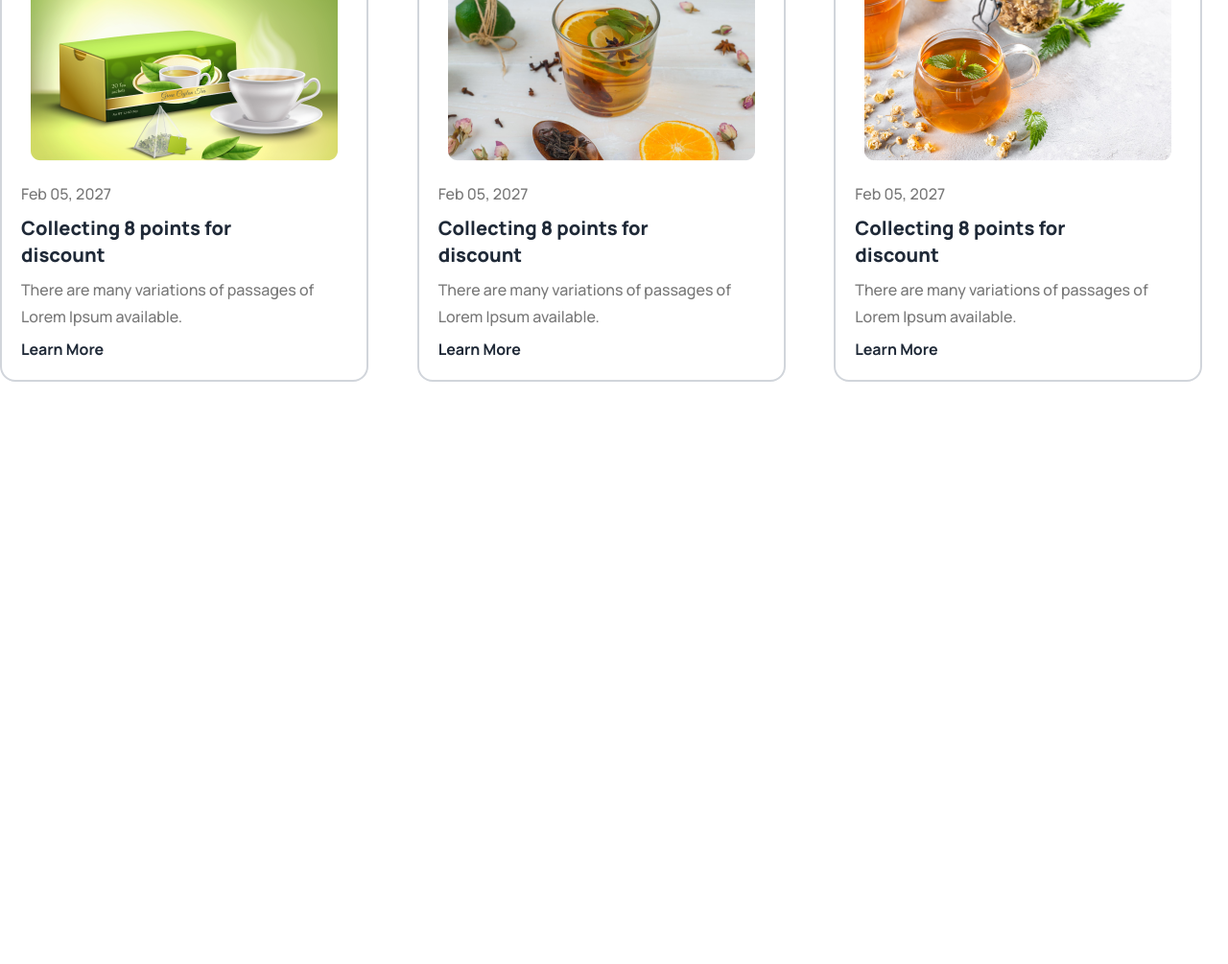
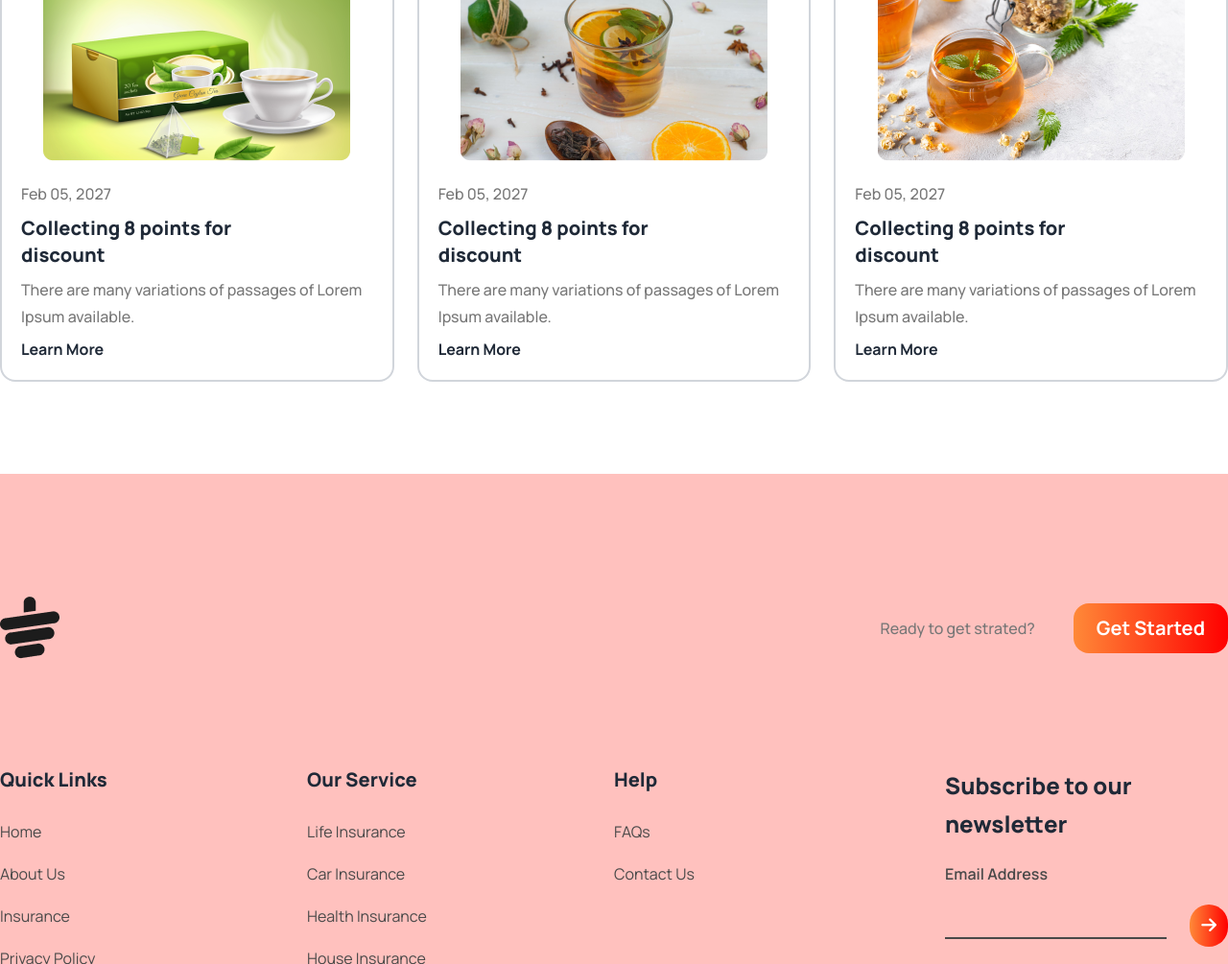
Before and after one commit to mdnasimtalukdar/TeaPark, a website: page index.html in a window 1280 px wide. Shown: the part 3245-4250 px from the top of the page at 96% size. Before the commit the page ends 3739 px from the top, so only its background shows below. Drawn offline with Linux system fonts and the light colour scheme.

Commit message:
Create Footer. Now this website is complete

```diff
--- a/index.html
+++ b/index.html
@@ -161,9 +161,9 @@
         <section id="newsAndEvents" class="container mx-auto py-24">
           <h2 class="sectionHeading text-center">News & Events</h2>
             <p class="p lg:w-[900px] mx-auto mb-12 mt-5 text-center">There are many variations of passages of Lorem Ipsum available, but the majority have suffered alteration in some form, by injected humour, or randomised words which don't look even slightly believable. </p>
-            <div class="grid lg:grid-cols-3 grid-cols-1 gap-6 max-xl:px-5">
+            <div class="grid lg:grid-cols-3 grid-cols-1 justify-between gap-6 max-xl:px-5">
               <!-- News1 -->
-              <div class="border-solid border-2 border-gray-300 rounded-2xl xl:w-96 p-5 flex flex-col justify-center items-center hover:shadow-2xl transition-all duration-500 ease-in">
+              <div class="border-solid border-2 border-gray-300 rounded-2xl p-5 flex flex-col justify-center items-center hover:shadow-2xl transition-all duration-500 ease-in">
                 <img src="./images/news-1.png" alt="Shoes" />
                 <div class="">
                   <p class="p mt-5 mb-2">Feb 05, 2027</p>
@@ -174,7 +174,7 @@
               </div>
               <!-- News1 -->
               <!-- News2 -->
-              <div class="border-solid border-2 border-gray-300 rounded-2xl p-5 xl:w-96 flex flex-col justify-center items-center hover:shadow-2xl transition-all duration-500 ease-in">
+              <div class="border-solid border-2 border-gray-300 rounded-2xl p-5 flex flex-col justify-center items-center hover:shadow-2xl transition-all duration-500 ease-in">
                 <img src="./images/news-2.png" alt="Shoes" />
                 <div class="">
                   <p class="p mt-5 mb-2">Feb 05, 2027</p>
@@ -185,7 +185,7 @@
               </div>
               <!-- News2 -->
               <!-- News3 -->
-              <div class="border-solid border-2 border-gray-300 rounded-2xl p-5 xl:w-96 flex flex-col justify-center items-center hover:shadow-2xl transition-all duration-500 ease-in">
+              <div class="border-solid border-2 border-gray-300 rounded-2xl p-5  flex flex-col justify-center items-center hover:shadow-2xl transition-all duration-500 ease-in">
                 <img src="./images/news-3.png" alt="Shoes" />
                 <div class="">
                   <p class="p mt-5 mb-2">Feb 05, 2027</p>
@@ -201,7 +201,85 @@
     </main>
     <!-- Main -->
     <!-- Footer -->
-    <footer></footer>
+    <footer class="py-32 bg-[#ff453b54] max-xl:p-5">
+        <div class="container mx-auto">
+          <div class="flex justify-between items-center mb-28">
+            <img src="./images/cup.png" alt="">
+            <div class="flex  items-center gap-2 md:gap-10">
+              <p class="p max-md:hidden">Ready to get strated?</p>
+              <button class="font-manrope text-xl font-bold text-white py-3 px-6 rounded-2xl bg-gradient-to-r from-[#FF8938] to-[#FF0000FF]">Get Started</button>
+            </div>
+          </div>
+          <!-- Main Footer -->
+          <div class="grid grid-cols-2 gap-y-10 md:grid-cols-4 justify-between">
+          <!-- Footer Nav1 -->
+          <div>
+            <h4 class="text-xl font-manrope font-extrabold mb-7">Quick Links</h4>
+            <ul class="space-y-5">
+              <li><a href="" class="font-manrope font-normal text-base text-[#494949]">Home</a></li>
+              <li><a href="" class="font-manrope font-normal text-base text-[#494949]">About Us</a></li>
+              <li><a href="" class="font-manrope font-normal text-base text-[#494949]">Insurance</a></li>
+              <li><a href="" class="font-manrope font-normal text-base text-[#494949]">Privacy Policy</a></li>
+            </ul>
+          </div>
+          <!-- Footer Nav1 -->
+          <!-- Footer Nav2 -->
+          <div>
+            <h4 class="text-xl font-manrope font-extrabold mb-7">Our Service</h4>
+            <ul class="space-y-5">
+              <li><a href="" class="font-manrope font-normal text-base text-[#494949]">Life Insurance</a></li>
+              <li><a href="" class="font-manrope font-normal text-base text-[#494949]">Car Insurance</a></li>
+              <li><a href="" class="font-manrope font-normal text-base text-[#494949]">Health Insurance</a></li>
+              <li><a href="" class="font-manrope font-normal text-base text-[#494949]">House Insurance</a></li>
+            </ul>
+          </div>
+          <!-- Footer Nav2 -->
+          <!-- Footer Nav3 -->
+          <div>
+            <h4 class="text-xl font-manrope font-extrabold mb-7">Help</h4>
+            <ul class="space-y-5">
+              <li><a href="" class="font-manrope font-normal text-base text-[#494949]">FAQs</a></li>
+              <li><a href="" class="font-manrope font-normal text-base text-[#494949]">Contact Us</a></li>
+            </ul>
+          </div>
+          <!-- Footer Nav3 -->
+          <!-- Newslatter -->
+          <div class="flex flex-col justify-self-end space-y-5">
+            <h3 class="text-2xl font-manrope font-extrabold leading-10">Subscribe to our <br>
+               newsletter</h3>
+            <label for="" class="text-base font-manrope font-semibold text-[#494949]">Email Address</label>
+            <div>
+              <input type="email" class="bg-transparent border-b-2 border-solid border-[#494949]">
+              <button class="max-lg:hidden px-3 py-2 bg-gradient-to-r from-[#FF8938] to-[#FF0000FF] rounded-full ml-5">
+                <i class="fa-solid fa-arrow-right text-lg text-white"></i>
+              </button>
+            </div>
+            <!-- Social Media -->
+            <div>
+              <ul class="flex gap-6 items-center">
+                <li class="text-xl hover:text-[#FF0000FF] duration-300 ease-in">
+                  <a href=""><i class="fa-brands fa-facebook-f"></i></a>
+                </li>
+                <li class="text-xl hover:text-[#FF0000FF] duration-300 ease-in">
+                  <a href=""><i class="fa-brands fa-twitter"></i></a>
+                </li>
+                <li class="text-xl hover:text-[#FF0000FF] duration-300 ease-in">
+                  <a href=""><i class="fa-brands fa-instagram"></i></a>
+                </li>
+              </ul>
+            </div>
+            <!-- Social Media -->
+          </div>
+          <!-- Newslatter -->
+          </div>
+          <!-- Main Footer -->
+          <!-- Copy -->
+          <div class="text-center mt-28">
+            <p class="p">© 2027 UIDesign.to - All rights reserved.</p>
+          </div>
+          <!-- Copy -->
+        </div>
+    </footer>
     <!-- Footer -->
 </body>
 </html>
```
Also changed, not shown: dist/output.css.
